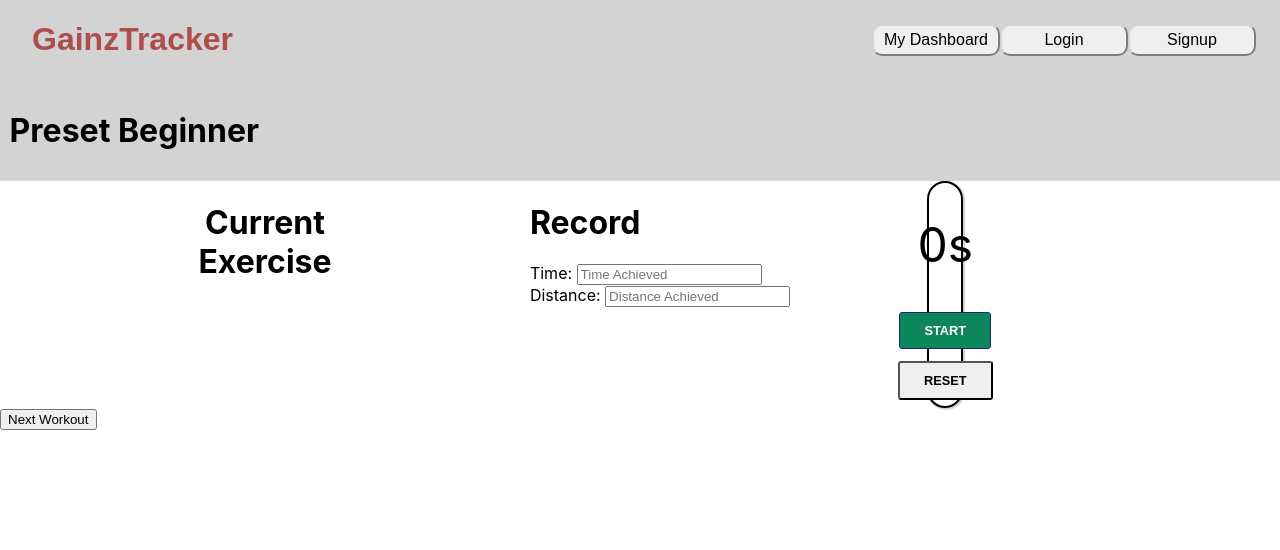
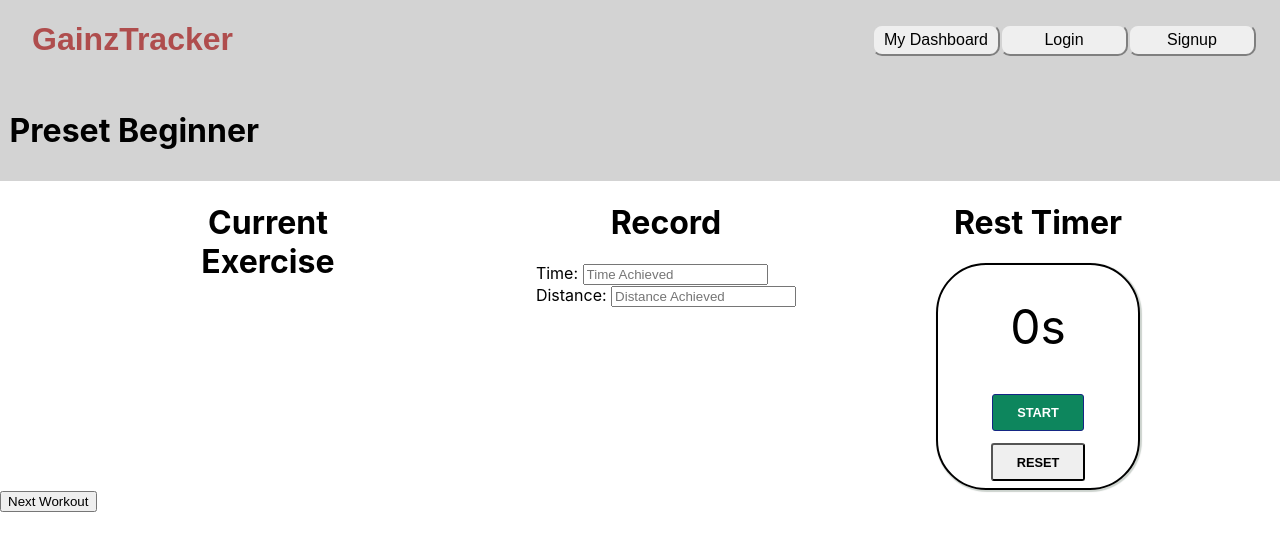
Before and after one commit to imcalled/BNTA-Capstone, a React (Create React App) app in the folder frontEnd/: page /StartWorkoutPage/1 in a window 1280 px wide. Shown: the top 550 px of the page. Built offline with nearby package versions, Linux system fonts and the light colour scheme; no server answers.

Commit message:
css updates for start workout page

```diff
--- a/frontEnd/src/Components/WorkoutComponents/RecordForm.js
+++ b/frontEnd/src/Components/WorkoutComponents/RecordForm.js
@@ -28,7 +28,7 @@ const RecordForm = () => {
 
     return (
         <>
-            <h1>Record</h1>
+            <h1 className="record-form-title">Record</h1>
 
             <form>
                 <div>
--- a/frontEnd/src/Components/WorkoutComponents/StartWorkoutPage.css
+++ b/frontEnd/src/Components/WorkoutComponents/StartWorkoutPage.css
@@ -13,7 +13,7 @@
 .timer-container{
     text-align: center;
     display: flex;
-    width: 15%;
+    width: 200px;
     border: solid 2px black;
     border-radius: 50px;
     box-shadow: 1px 1px 1px 1px rgba(0, 35, 11, 0.2);
@@ -54,3 +54,13 @@
       display: flex;
       justify-content: space-evenly;
   }
+
+  .record-form-title {
+      display: flex;
+      justify-content: center;
+  }
+
+  .rest-timer-title {
+    display: flex;
+    justify-content: center;
+}
--- a/frontEnd/src/Components/WorkoutComponents/Timer.js
+++ b/frontEnd/src/Components/WorkoutComponents/Timer.js
@@ -31,6 +31,9 @@ const Timer = () => {
 
 
     return (
+
+        <>
+        <h1 className="rest-timer-title">Rest Timer</h1>
             <div className="timer-container">
 
                 <div className="display-time">
@@ -49,6 +52,7 @@ const Timer = () => {
 
                 </div>
             </div>
+        </>
     );
 };
 
--- a/frontEnd/src/components/Workout.css
+++ b/frontEnd/src/components/Workout.css
@@ -70,9 +70,8 @@
 
 .cardio-workout {
   display: flex;
+  height: 220px;
   justify-content: space-evenly;
-  gap:1rem;
-  margin-bottom: 5rem;
   border: solid 2px black;
   border-radius: 50px;
   box-shadow: 1px 1px 1px 1px rgba(0, 35, 11, 0.2);
@@ -102,12 +101,12 @@
 .cardio-workout-targets {
   display: flex;
   flex-direction: row;
-  gap: 5rem;
+  gap: 1rem;
 }
 
 .cardio-image {
-  height:10%;
-  width: 10%;
+  height:50%;
+  width: 25%;
 }
 
 .calisthenics-image {
```
Lines whose indentation alone changed are shown as unchanged.
